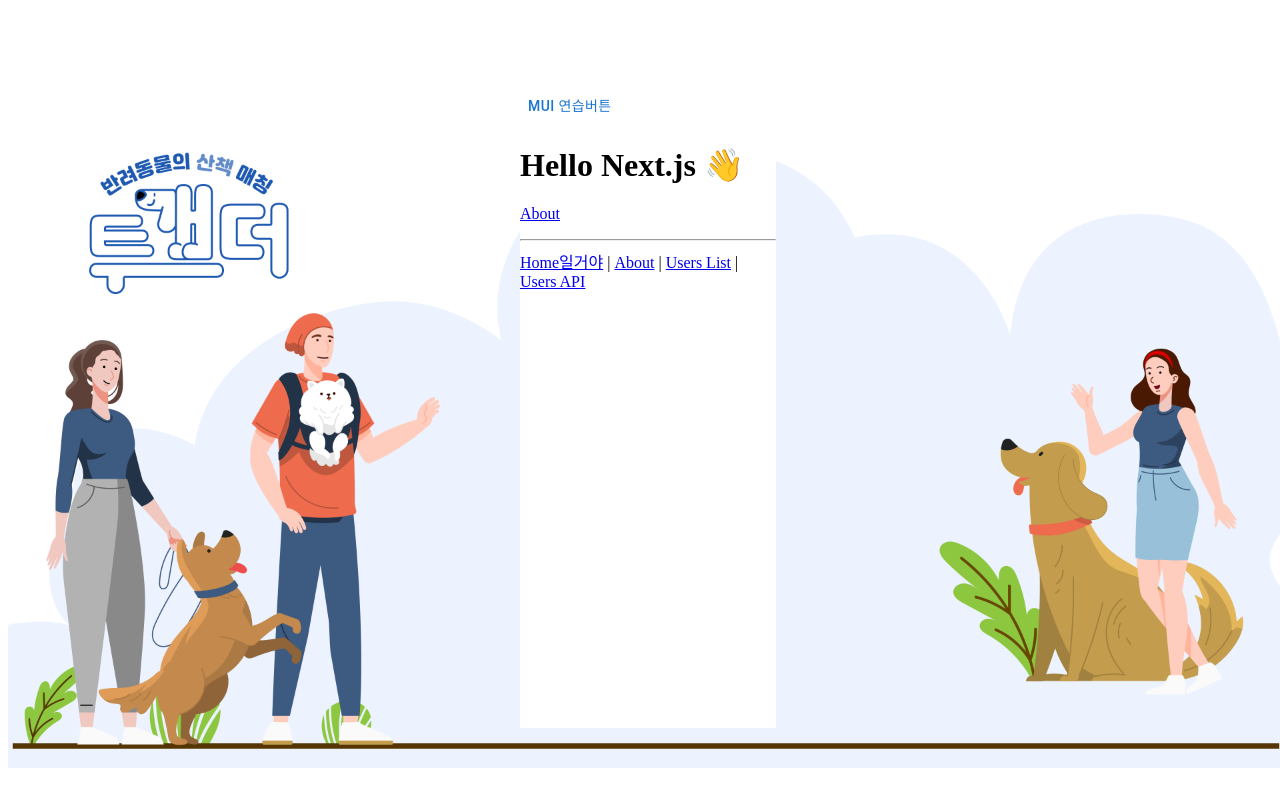
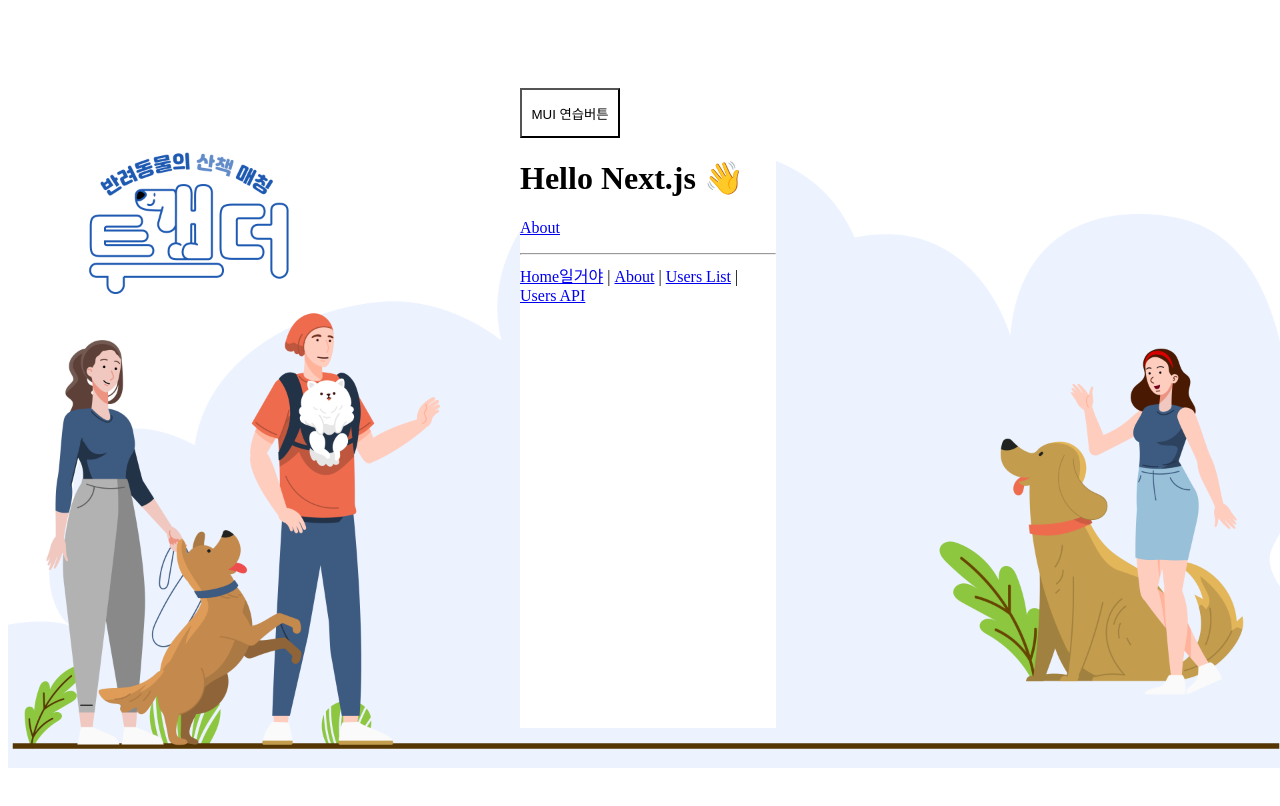
Before and after one commit to Jungki96/Re-Twogather, a Next.js app: page / in a window 1280 px wide. Shown: the top 806 px of the page. Built offline with nearby package versions, Linux system fonts and the light colour scheme.

Commit message:
feat  : 06/01
- 커스텀 버튼 연습
- 파일 구조 수정

#8

```diff
--- /dev/null
+++ b/components/common/buttons/index.tsx
@@ -0,0 +1,36 @@
+import React, { ReactNode, MouseEventHandler } from "react";
+import { styled } from "@mui/system";
+
+type ButtonProps = {
+  onClick: MouseEventHandler<HTMLButtonElement>;
+  children: ReactNode;
+};
+
+const Button = ({ onClick, children }: ButtonProps) => {
+  return <StButton onClick={onClick}>{children}</StButton>;
+};
+
+export default Button;
+
+// @mui/system의 styled 함수를 사용할 때 테마에 접근하려고 theme을 포함
+// const StButton = styled("button")(({ theme }) => ({
+//     width: "100px",
+//     height: "50px",
+//     backgroundColor: 'white', // Default background color
+//     color: 'black', // Default text color
+//     '&:hover': {
+//       backgroundColor: 'purple', // Red and blue mix
+//       color: 'white', // On hover text color
+//     }
+//   }));
+
+const StButton = styled("button")({
+  width: "100px",
+  height: "50px",
+  backgroundColor: "white", // Default background color
+  color: "black", // Default text color
+  "&:hover": {
+    backgroundColor: "purple", // Red and blue mix
+    color: "white", // On hover text color
+  },
+});
--- a/pages/about.tsx
+++ b/pages/about.tsx
@@ -2,7 +2,7 @@ import Link from "next/link";
 import Layout from "../components/common/Layout";
 
 const AboutPage = () => (
-  <Layout title="About | Next.js + TypeScript Example">
+  <Layout title="수정시 변경 가능">
     <h1>About</h1>
     <p>This is the about page</p>
     <p>
--- a/pages/index.tsx
+++ b/pages/index.tsx
@@ -1,10 +1,17 @@
 import Link from "next/link";
 import Layout from "../components/common/Layout";
-import Button from "@mui/material/Button";
+// import Button from "@mui/material/Button";
+import Button from "../components/common/buttons/index";
 
 const IndexPage = () => (
   <Layout>
-    <Button color="primary">MUI 연습버튼</Button>
+    <Button
+      onClick={() => {
+        console.log("안뇽");
+      }}
+    >
+      MUI 연습버튼
+    </Button>
     <h1>Hello Next.js 👋</h1>
     <p>
       <Link href="/about">About</Link>
```
Also changed, not shown: 1 other file (tests, documents, lock files or other folders).
